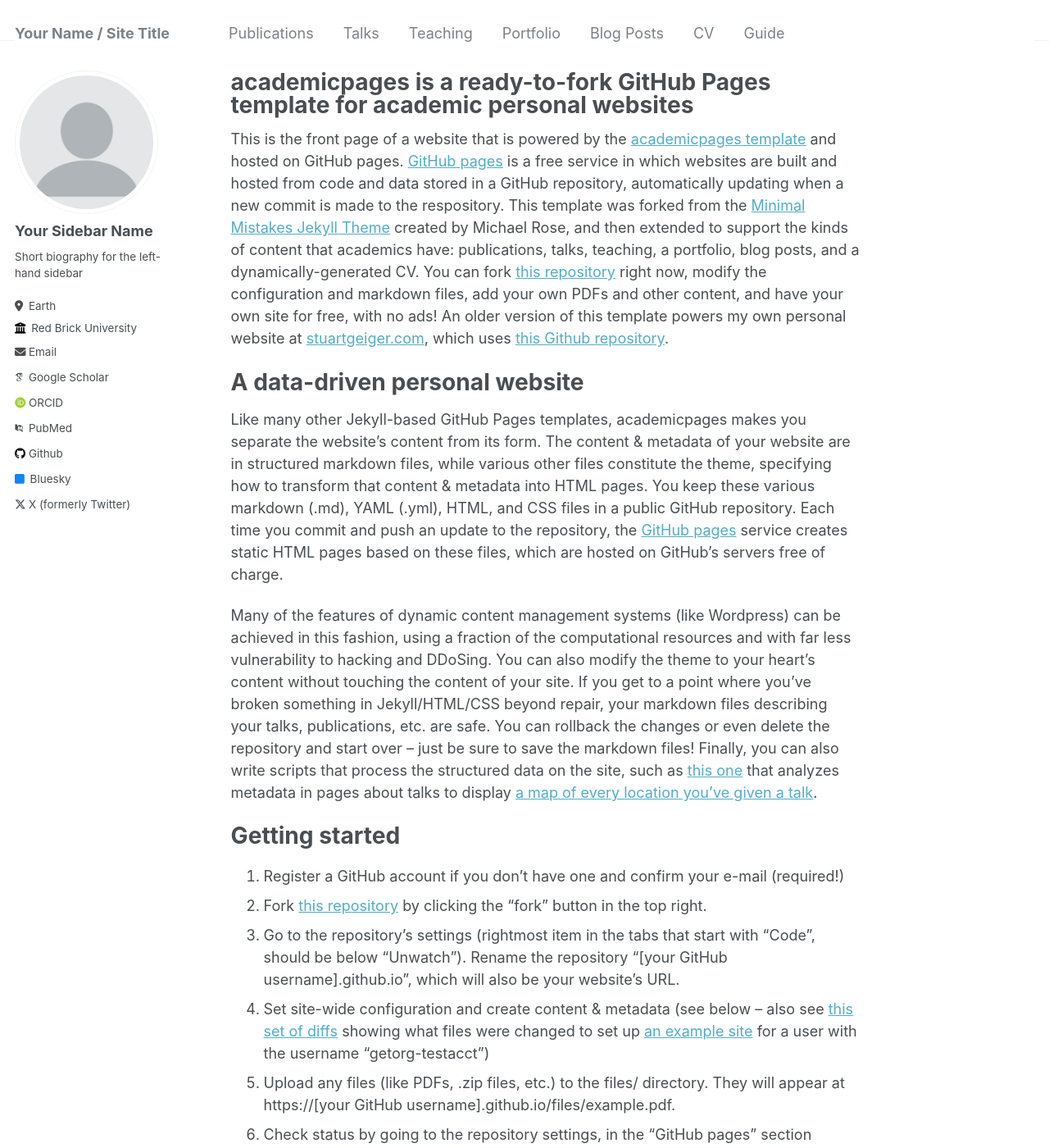
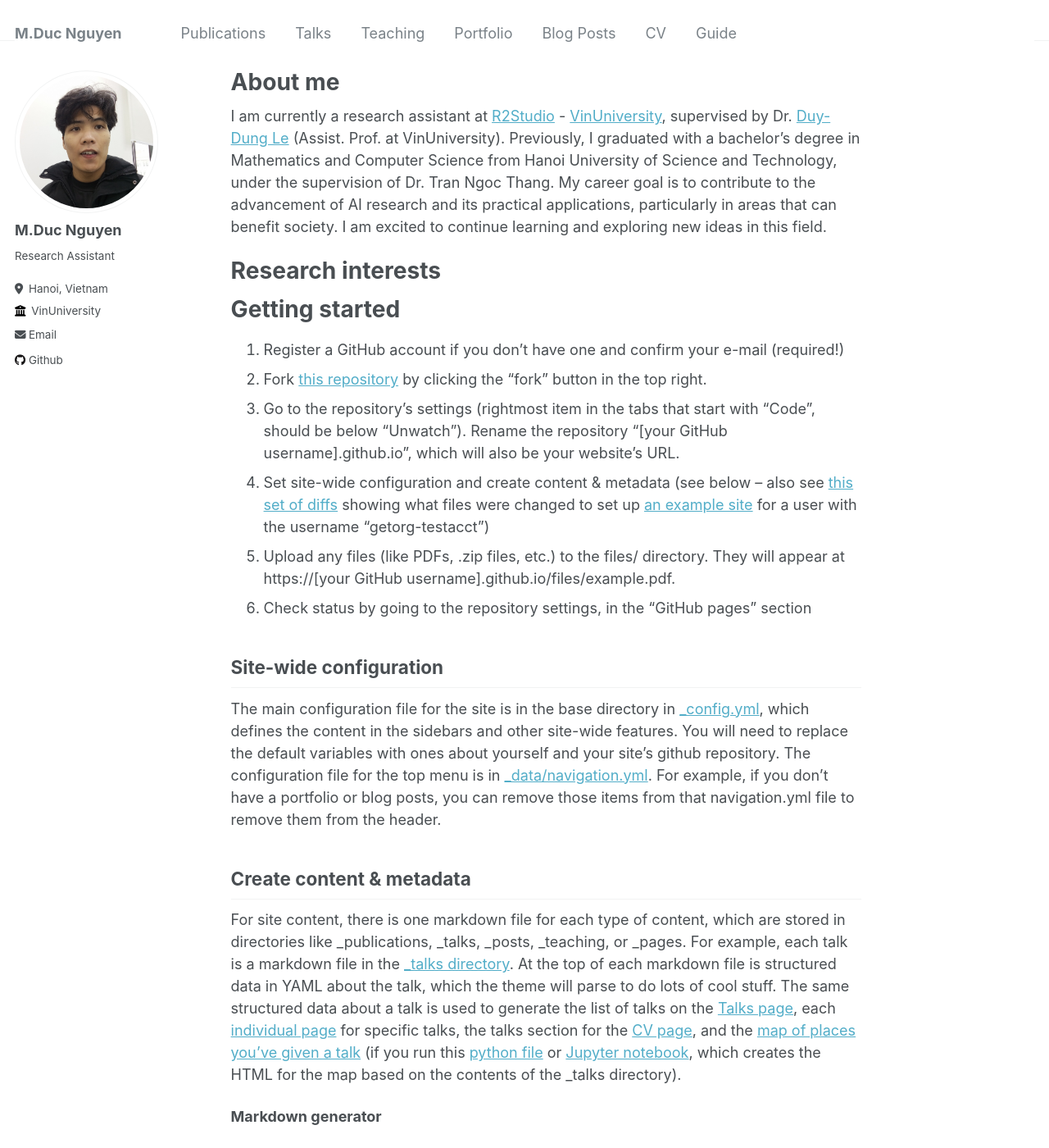
Before and after one commit to nguyenduc810/nguyenduc810.github.io, a Jekyll site: the page built from _pages/about.md, in a window 1280 px wide and 1400 px high. Shown: the whole window at 82% size. Built offline with Jekyll 4.4.1, drawn with Linux system fonts in a browser that asks for light colours; some web fonts are replaced; some of the changed text lies outside the part shown.

Commit message:
first push

```diff
--- a/Gemfile
+++ b/Gemfile
@@ -17,6 +17,7 @@ gem "github-pages", group: :jekyll_plugins
 # gem "jekyll"
 
 gem "wdm", "~> 0.1.0" if Gem.win_platform?
+gem "tzinfo-data"
 
 # If you have any plugins, put them here!
 group :jekyll_plugins do
--- a/_config.yml
+++ b/_config.yml
@@ -8,46 +8,46 @@
 
 # Basic Site Settings
 locale                   : "en-US"
-title                    : "Your Name / Site Title"
+title                    : "M.Duc Nguyen"
 title_separator          : "-"
-name                     : &name "Your Name"
+name                     : &name "M.Duc Nguyen"
 description              : &description "personal description"
-url                      : https://academicpages.github.io # the base hostname & protocol for your site e.g. "https://mmistakes.github.io"
+url                      : https://nguyenduc810.github.io # the base hostname & protocol for your site e.g. "https://mmistakes.github.io"
 baseurl                  : "" # the subpath of your site, e.g. "/blog"
-repository               : "academicpages/academicpages.github.io"
+repository               : "nguyenduc810/nguyenduc810.github.io"
 
 # Site Author - The following control what appear as part of the author content on the side bar.
 #               If a field is blank the icon and link will not appear, otherwise it will be shown.
 #               Additional customization can be done by editing /_includes/author-profile.html
 author:
   # Biographic information
-  avatar           : "profile.png"
-  name             : "Your Sidebar Name"
+  avatar           : "duc_profile.jpg"
+  name             : "M.Duc Nguyen"
   pronouns         : # example: "she/her"
-  bio              : "Short biography for the left-hand sidebar"
-  location         : "Earth"
-  employer         : "Red Brick University"
+  bio              : "Research Assistant"
+  location         : "Hanoi, Vietnam"
+  employer         : "VinUniversity"
   uri              : # URL
-  email            : "none@example.org"
+  email            : "ducnguyenm810@gmail.com"
 
   # Academic websites
   arxiv            : # URL - Update with the correct link to your profile
-  googlescholar    : "https://scholar.google.com/citations?user=PS_CX0AAAAAJ"
+  googlescholar    : # "https://scholar.google.com/citations?user=PS_CX0AAAAAJ"
   impactstory      : # URL
-  orcid            : "http://orcid.org/yourorcidurl"
-  pubmed           : "https://www.ncbi.nlm.nih.gov/pubmed/?term=john+snow"
+  orcid            : #"http://orcid.org/yourorcidurl"
+  pubmed           : #"https://www.ncbi.nlm.nih.gov/pubmed/?term=john+snow"
   researchgate     : # URL
 
   # Repositories and software development
   bitbucket        : # Username - Update with your username on the site
   codepen          : # Username
   dribbble         : # Username
-  github           : "academicpages"
+  github           : "nguyenduc810"
   kaggle           : # Username
   stackoverflow    : # User number or user number and name (i.e., use "1" or "1/jeff-atwood")
 
   # Social media
-  bluesky          : "bsky.app" # Replace this with you Bluesky username
+  bluesky          : #"bsky.app" # Replace this with you Bluesky username
   facebook         : # Username
   flickr           : # Username
   foursquare       : # Username
@@ -64,7 +64,7 @@ author:
   steam            : # Username
   telegram         : # URL
   tumblr           : # Username
-  twitter          : "UniofOxford"  # Replace this with your X / Twitter handle
+  twitter          : #"UniofOxford"  # Replace this with your X / Twitter handle
   vine             : # Username
   weibo            : # Username
   wikipedia        : # Username
--- a/_pages/about.md
+++ b/_pages/about.md
@@ -1,19 +1,17 @@
 ---
 permalink: /
-title: "academicpages is a ready-to-fork GitHub Pages template for academic personal websites"
+title: "About me"
 author_profile: true
 redirect_from:
   - /about/
   - /about.html
 ---
 
-This is the front page of a website that is powered by the [academicpages template](https://github.com/academicpages/academicpages.github.io) and hosted on GitHub pages. [GitHub pages](https://pages.github.com) is a free service in which websites are built and hosted from code and data stored in a GitHub repository, automatically updating when a new commit is made to the respository. This template was forked from the [Minimal Mistakes Jekyll Theme](https://mmistakes.github.io/minimal-mistakes/) created by Michael Rose, and then extended to support the kinds of content that academics have: publications, talks, teaching, a portfolio, blog posts, and a dynamically-generated CV. You can fork [this repository](https://github.com/academicpages/academicpages.github.io) right now, modify the configuration and markdown files, add your own PDFs and other content, and have your own site for free, with no ads! An older version of this template powers my own personal website at [stuartgeiger.com](http://stuartgeiger.com), which uses [this Github repository](https://github.com/staeiou/staeiou.github.io).
+I am currently a research assistant at [R2Studio](https://sites.google.com/view/r2studio/home) - [VinUniversity](https://vinuni.edu.vn/), supervised by Dr. [Duy-Dung Le](https://andrew-dungle.github.io/) (Assist. Prof. at VinUniversity). Previously, I graduated with a bachelor's degree in Mathematics and Computer Science from Hanoi University of Science and Technology, under the supervision of Dr. Tran Ngoc Thang. My career goal is to contribute to the advancement of AI research and its practical applications, particularly in areas that can benefit society. I am excited to continue learning and exploring new ideas in this field.
 
-A data-driven personal website
+Research interests
 ======
-Like many other Jekyll-based GitHub Pages templates, academicpages makes you separate the website's content from its form. The content & metadata of your website are in structured markdown files, while various other files constitute the theme, specifying how to transform that content & metadata into HTML pages. You keep these various markdown (.md), YAML (.yml), HTML, and CSS files in a public GitHub repository. Each time you commit and push an update to the repository, the [GitHub pages](https://pages.github.com/) service creates static HTML pages based on these files, which are hosted on GitHub's servers free of charge.
 
-Many of the features of dynamic content management systems (like Wordpress) can be achieved in this fashion, using a fraction of the computational resources and with far less vulnerability to hacking and DDoSing. You can also modify the theme to your heart's content without touching the content of your site. If you get to a point where you've broken something in Jekyll/HTML/CSS beyond repair, your markdown files describing your talks, publications, etc. are safe. You can rollback the changes or even delete the repository and start over -- just be sure to save the markdown files! Finally, you can also write scripts that process the structured data on the site, such as [this one](https://github.com/academicpages/academicpages.github.io/blob/master/talkmap.ipynb) that analyzes metadata in pages about talks to display [a map of every location you've given a talk](https://academicpages.github.io/talkmap.html).
 
 Getting started
 ======
```
Also changed, not shown: images/duc_profile.jpg (added).
